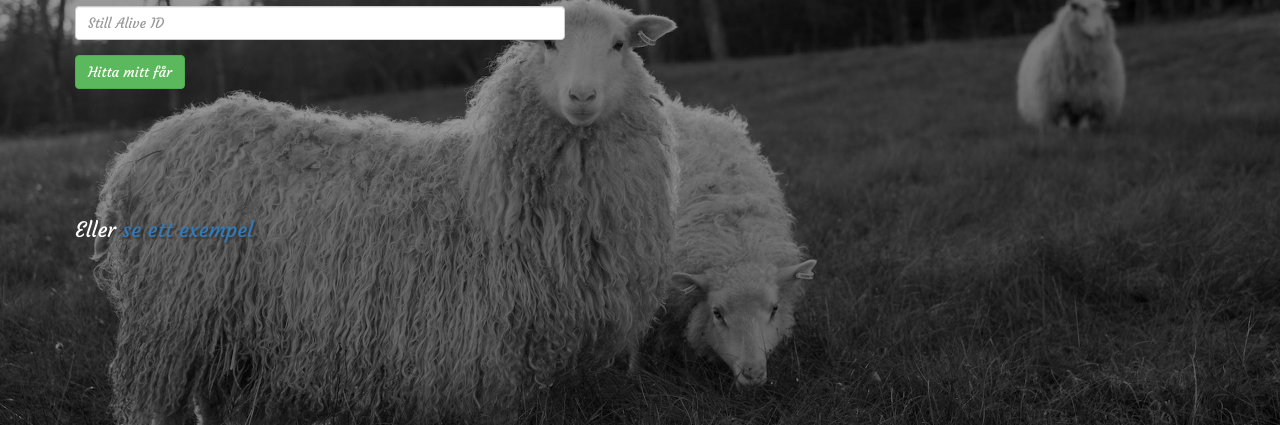
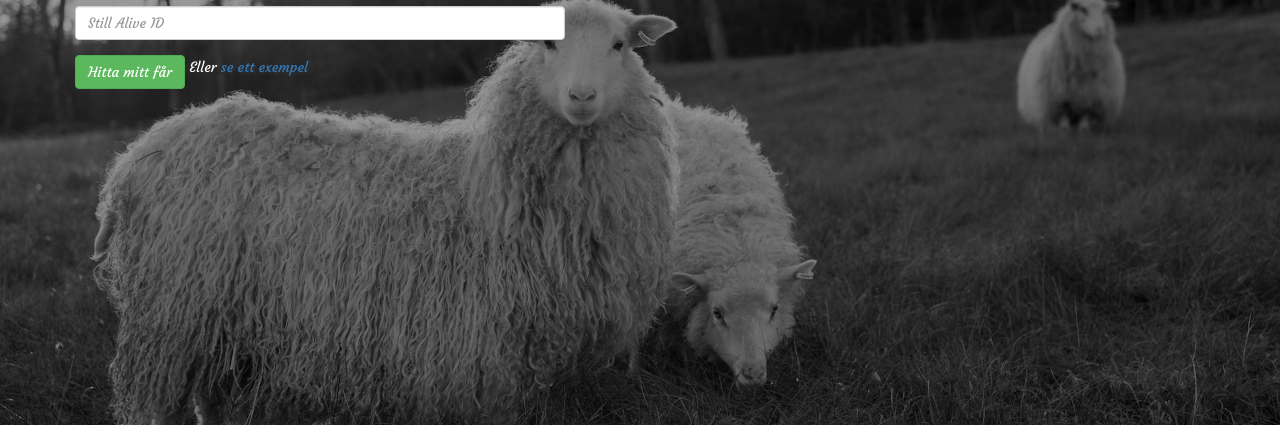
Before and after one commit to rhymn/ramsholmen, a website: page sheepfinder/index.html in a window 1280 px wide. Shown: the part 375-800 px from the top of the page. Drawn offline with nearby package versions, Linux system fonts and the light colour scheme.

Commit message:
Justerar "Se ett exempel"

```diff
--- a/sheepfinder/index.html
+++ b/sheepfinder/index.html
@@ -43,13 +43,11 @@
 									<div class="form-group">
 										<input class="form-control" type="text" ng-model="id" placeholder="Still Alive ID" />
 									</div>
-									<button class="btn btn-success" type="submit" ng-click="find(id)">Hitta mitt får</button>
+									<button class="btn btn-success" type="submit" ng-click="find(id)">Hitta mitt får</button> Eller <a href="" ng-click="find('disa-1')"> se ett exempel</a>
 								</form>
 
 							</div>
-							<div class="jumbotron lamb-text">
-								<p>Eller <a href="" ng-click="find('disa-1')"> se ett exempel</a></p>
-							</div>
+
 						</div>
 
 						<div class="col-sm-6">
@@ -66,7 +64,7 @@
 									<p>{{cut.sheep.name}} är född: {{cut.sheep.born}}</p>
 									<p>Klippdatum: {{cut.sheerDate}}</p>
 
-									<p ng-show="cut.sheep.image">I bakgrunden är det {{cut.sheep.name}} på bild, <a target="_blank" class="" href="{{cut.sheep.image}}">ladda ner bilden här</a></p>
+									<p ng-show="cut.sheep.image">I bakgrunden är det {{cut.sheep.name}} på bild, du kan <a target="_blank" class="" href="{{cut.sheep.image}}">ladda ner bilden här</a></p>
 								</div>
 							</div>
 						</div>
--- a/style.css
+++ b/style.css
@@ -1,3 +1,7 @@
+html, body{
+	height: 100%;
+}
+
 body{
 	background-color: #433323;
 	color: #FFF;
@@ -68,7 +72,7 @@ a{
 
 
 .alpha-channel{
-	height: 600px;
+	min-height: 600px;
 	background: rgba(0, 0, 0, 0.4);
 }
 
```
